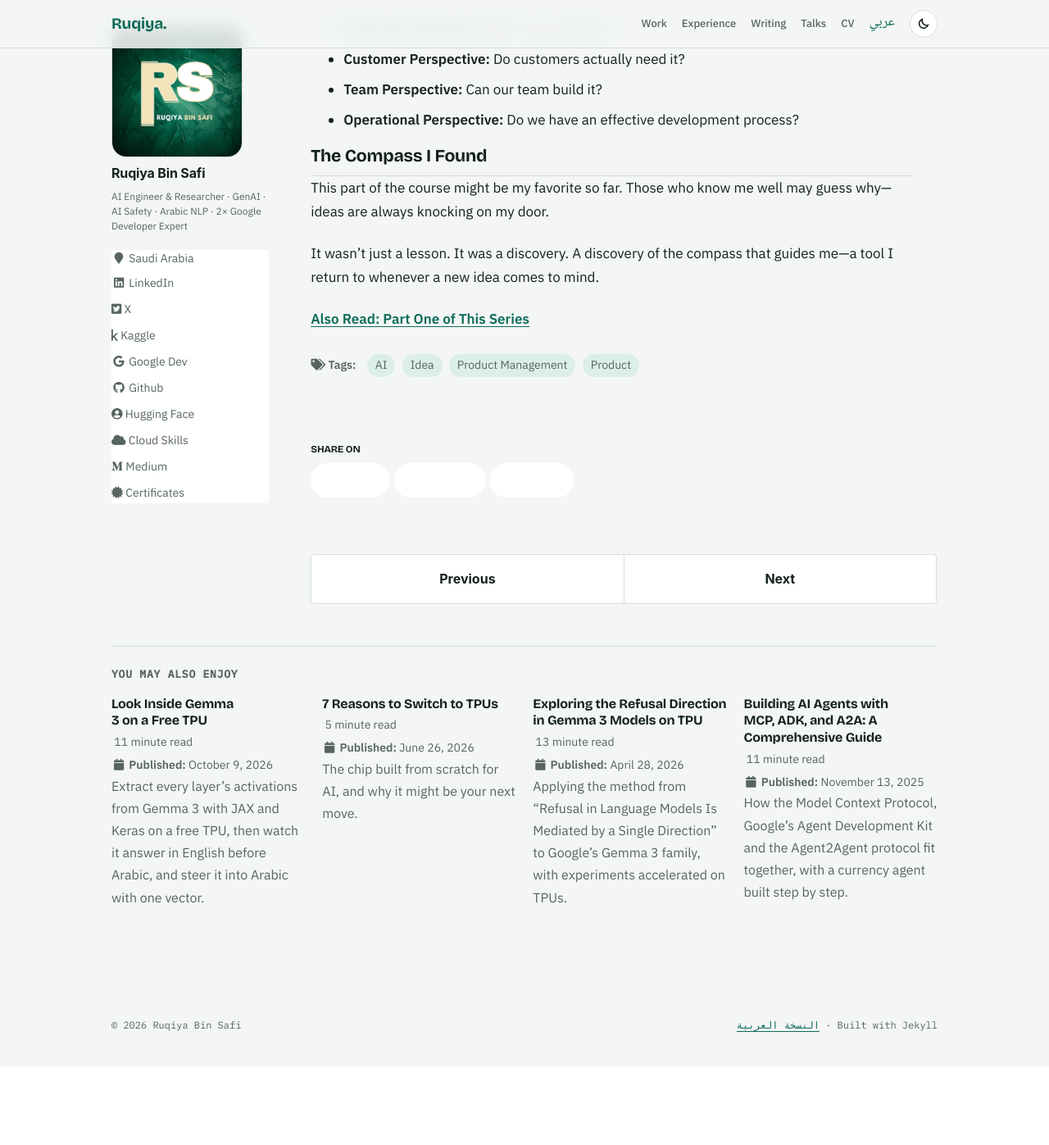
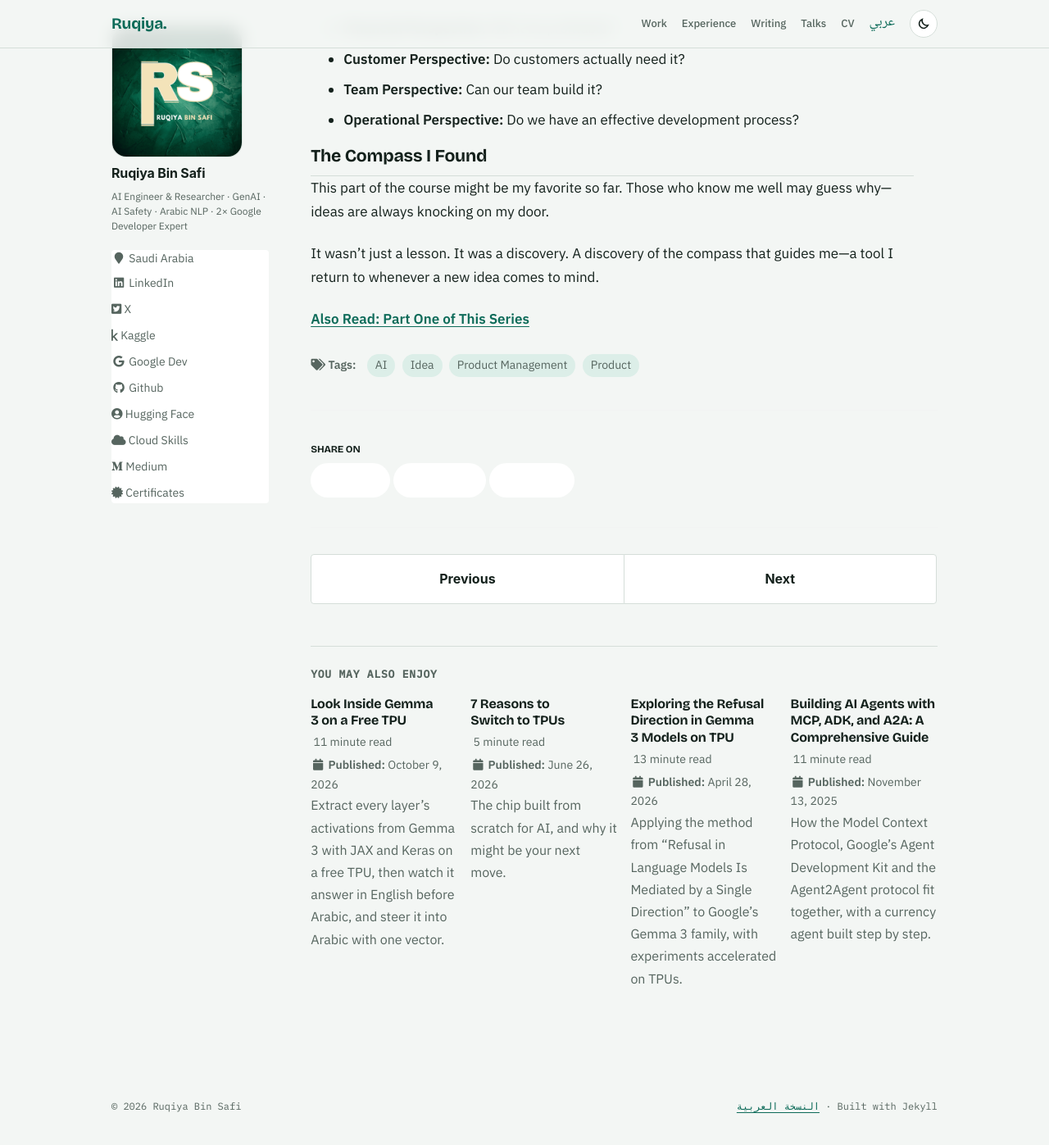
Before and after one commit to Ruqyai/ruqyai.github.io, a Jekyll site: the page built from _posts/2025-07-06-blog-post-9.md, in a window 1280 px wide and 1400 px high, scrolled down 2277 px. Shown: the top 1397 px of the window at 82% size. Built offline with Jekyll 4.4.1, drawn with Linux system fonts in a browser that asks for light colours; some web fonts are replaced; before the commit the page ends 3578 px from its top, so only the background shows below that.

Commit message:
Keep related posts beside the sticky profile; left-to-right references in Arabic article

```diff
--- a/assets/css/skin.css
+++ b/assets/css/skin.css
@@ -158,7 +158,7 @@ div.highlighter-rouge .highlight, div.highlighter-rouge { padding: 0; }
 /* Two-column layout on wide screens: flex instead of the theme's floats,
    so the columns swap sides on their own in right-to-left pages. */
 @media (min-width: 1200px) {
-  #main { display: flex; flex-wrap: wrap; align-items: flex-start; gap: clamp(32px, 4vw, 64px); }
+  #main { --main-gap: clamp(32px, 4vw, 64px); display: flex; flex-wrap: wrap; align-items: flex-start; gap: var(--main-gap); }
   #main > .page__related { flex: 1 0 100%; }
   #main::before, #main::after { content: none; display: none; }
   #main > .sidebar {
@@ -199,6 +199,15 @@ div.highlighter-rouge .highlight, div.highlighter-rouge { padding: 0; }
 
 /* related posts sit under the article at the column width */
 #main > .page__related { width: 100% !important; max-width: 100%; margin: 0 !important; padding: 0; }
+/* on wide screens the profile column stays sticky beside the page, so related posts
+   start after it instead of running underneath it */
+@media (min-width: 1200px) {
+  #main > .sidebar ~ .page__related {
+    flex: 0 0 auto;
+    width: calc(100% - 12rem - var(--main-gap)) !important;
+    margin-inline-start: calc(12rem + var(--main-gap)) !important;
+  }
+}
 /* lists show text only: a post that opens with an animation or image must not drag it into the excerpt */
 .archive__item video, .archive__item iframe, .archive__item p > img, .archive__item > img { display: none; }
 .archive__item-excerpt { overflow-wrap: anywhere; }
```
Also changed, not shown: _posts/ar/2026-10-09-gemma3-tpu-activations.md (+4 -0 lines).
